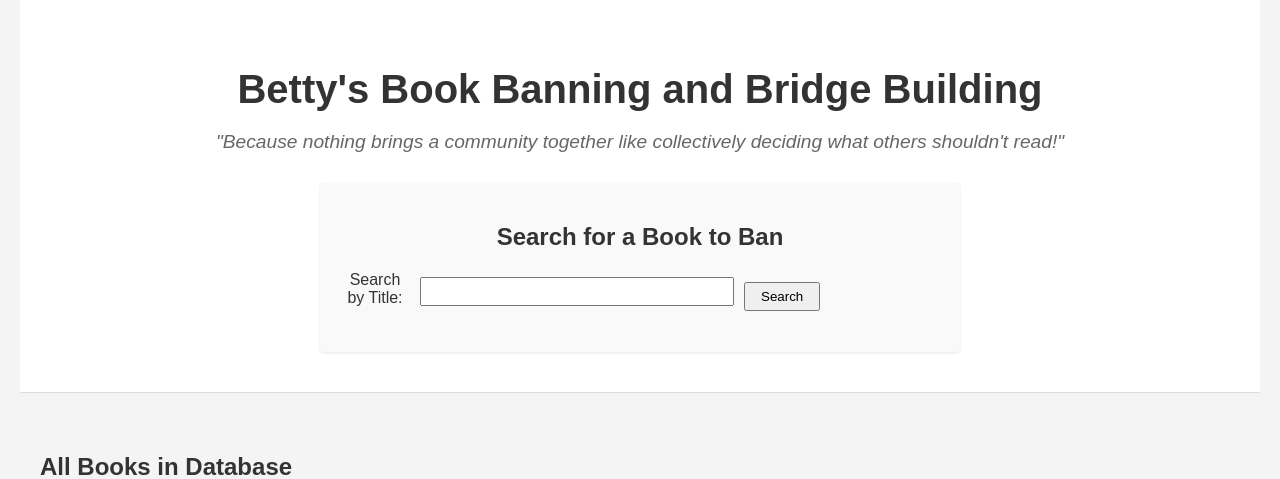
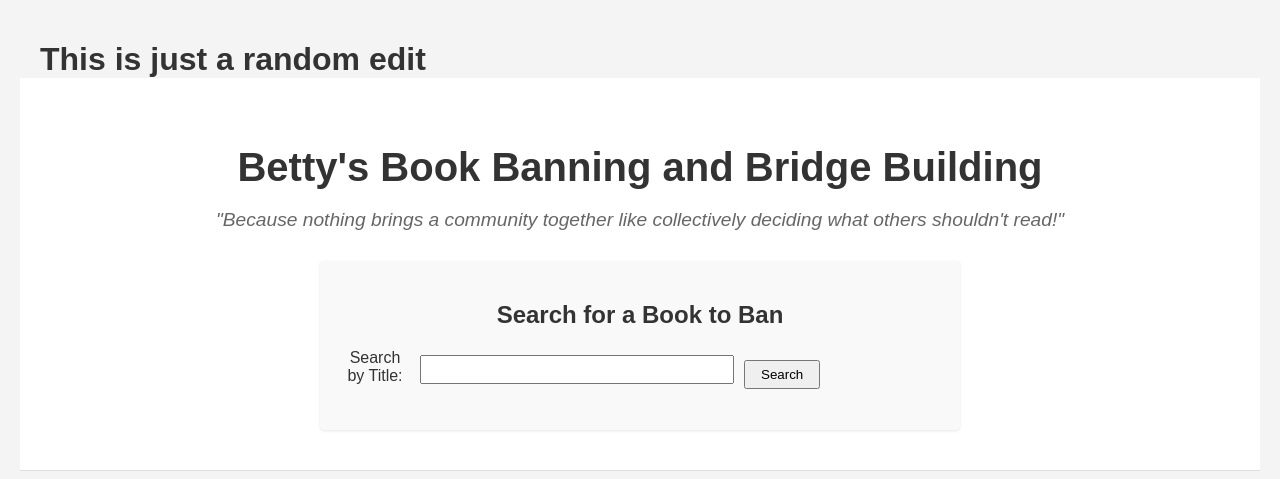
Before and after one commit to crayton07/demo1114, a PHP site: page /index5.php in a window 1280 px wide. Shown: the top 479 px of the page. Run offline with PHP 8.4, Linux system fonts and the light colour scheme; the visitor is signed in with stand-in values (Sample User, id 1); data that the repository does not hold is empty.

Commit message:
proofgit push -u origin main

```diff
--- a/index5.php
+++ b/index5.php
@@ -73,6 +73,9 @@ $stmt = $pdo->query($sql);
     <link rel="stylesheet" href="styles.css">
 </head>
 <body>
+    <h1>
+        This is just a random edit
+    </h1>
     <!-- Hero Section -->
     <div class="hero-section">
         <h1 class="hero-title">Betty's Book Banning and Bridge Building</h1>
```
